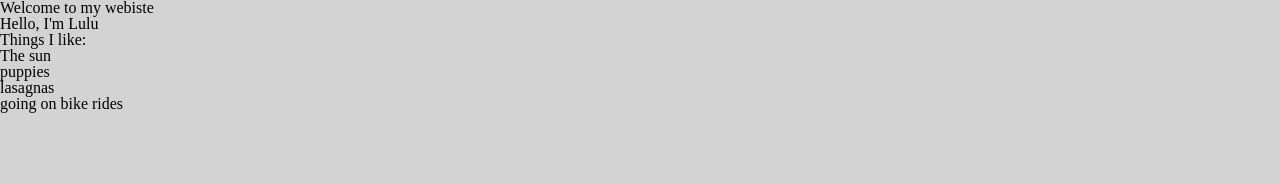
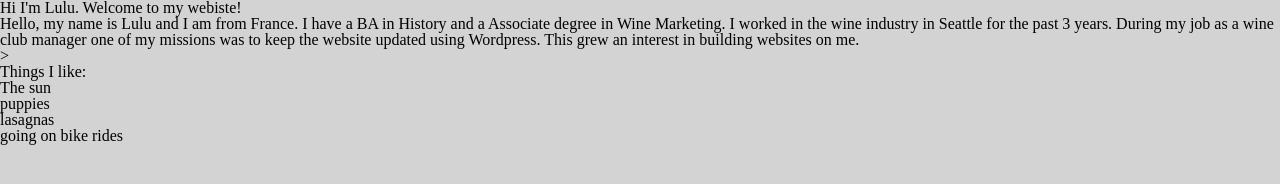
Before and after one commit to luluse/201-lab02, a plain HTML site: page index.html in a window 1280 px wide. Drawn offline with Linux system fonts and the light colour scheme.

Commit message:
add biography

```diff
--- a/index.html
+++ b/index.html
@@ -8,10 +8,10 @@
 
   <body>
     <header>
-      <h1>Welcome to my webiste</h1>
+      <h1>Hi I'm Lulu. Welcome to my webiste!</h1>
     </header>
     <main>
-      <h2> Hello, I'm Lulu</h2>
+      <p>Hello, my name is Lulu and I am from France. I have a BA in History and a Associate degree in Wine Marketing. I worked in the wine industry in Seattle for the past 3 years. During my job as a wine club manager one of my missions was to keep the website updated using Wordpress. This grew an interest in building websites on me. </p>>
       <p>Things I like:</p>
       <ul>
         <li>The sun</li>
```
